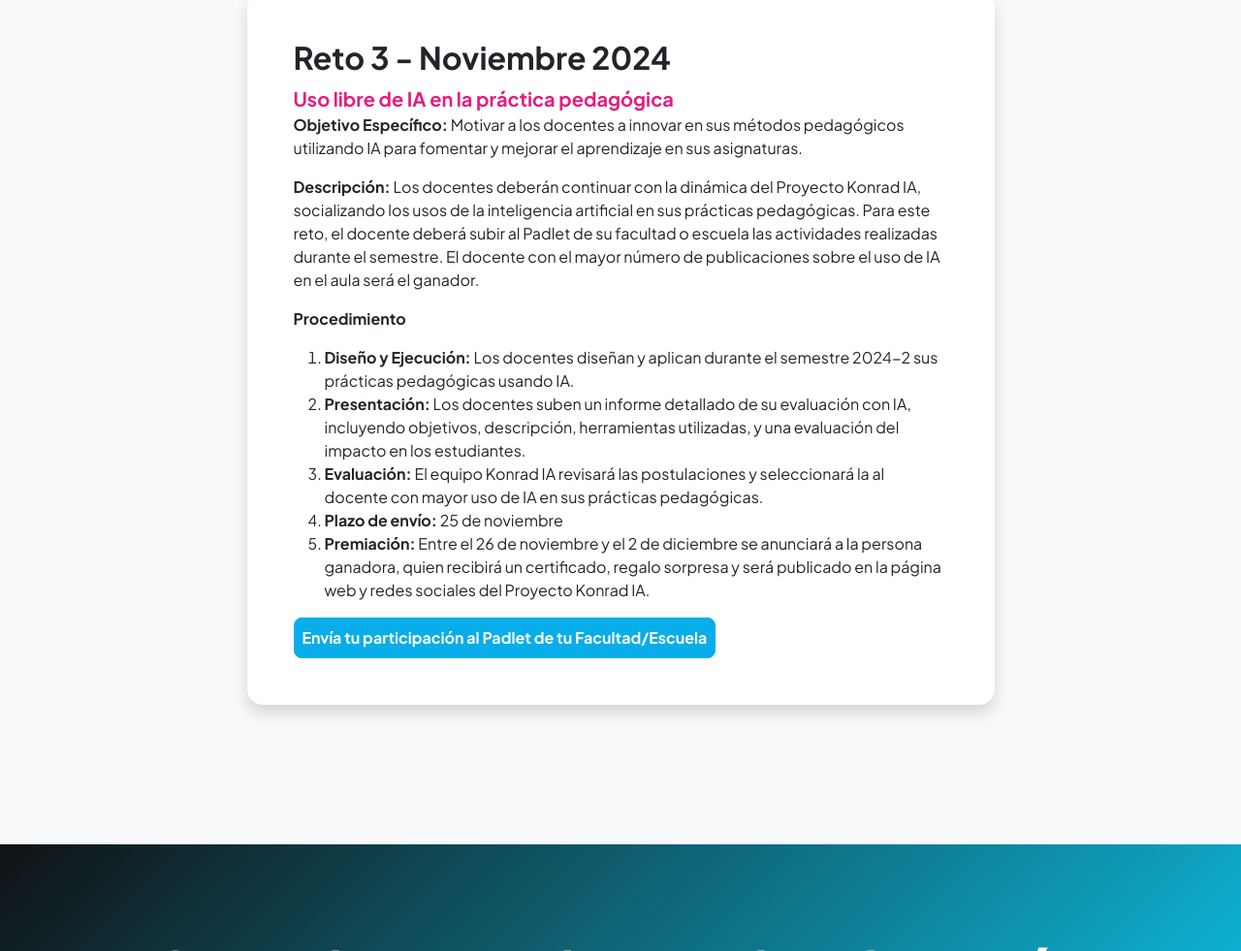
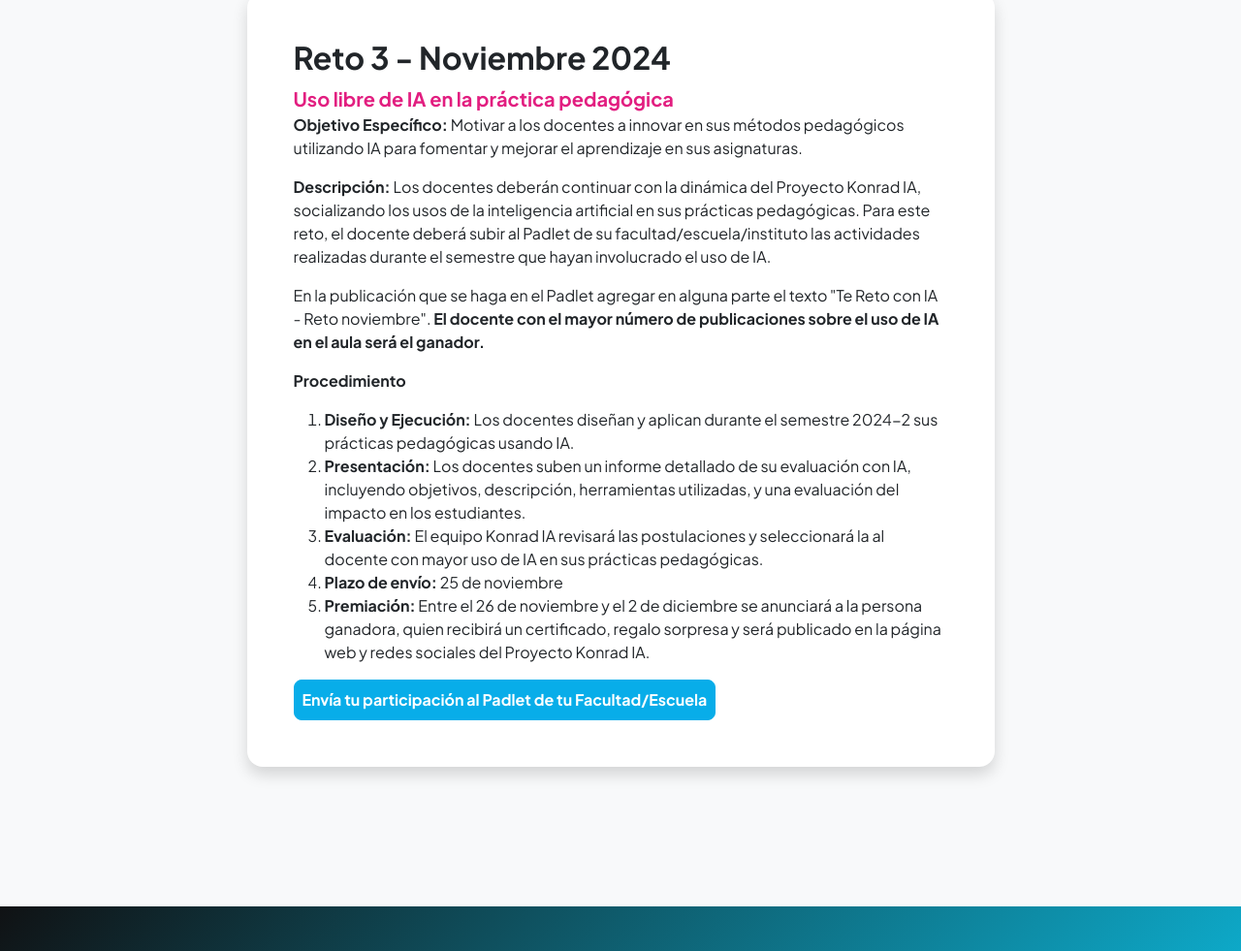
Before and after one commit to konradia/website, a plain HTML site: page retosia.html in a window 1280 px wide. Shown: the part 2125-3106 px from the top of the page at 97% size. Drawn offline with nearby package versions, Linux system fonts and the light colour scheme.

Commit message:
Update retosia.html

```diff
--- a/retosia.html
+++ b/retosia.html
@@ -194,9 +194,10 @@
                                         <p><strong>Descripción: </strong>Los docentes deberán continuar con la dinámica
                                             del Proyecto Konrad IA, socializando los usos de la inteligencia artificial
                                             en sus prácticas pedagógicas. Para este reto, el docente deberá subir al
-                                            Padlet de su facultad o escuela las actividades realizadas durante el
-                                            semestre. El docente con el mayor número de publicaciones sobre el uso de IA
-                                            en el aula será el ganador.</p>
+                                            Padlet de su facultad/escuela/instituto las actividades realizadas durante el
+                                            semestre que hayan involucrado el uso de IA. </p>
+                                            <p>En la publicación que se haga en el Padlet agregar en alguna parte el texto "Te Reto con IA - Reto noviembre". <strong>El docente con el mayor número de publicaciones sobre el uso de IA
+                                            en el aula será el ganador.</strong></p>
                                         <p><strong>Procedimiento</strong></p>
                                         <p>
                                         <ol>
```
